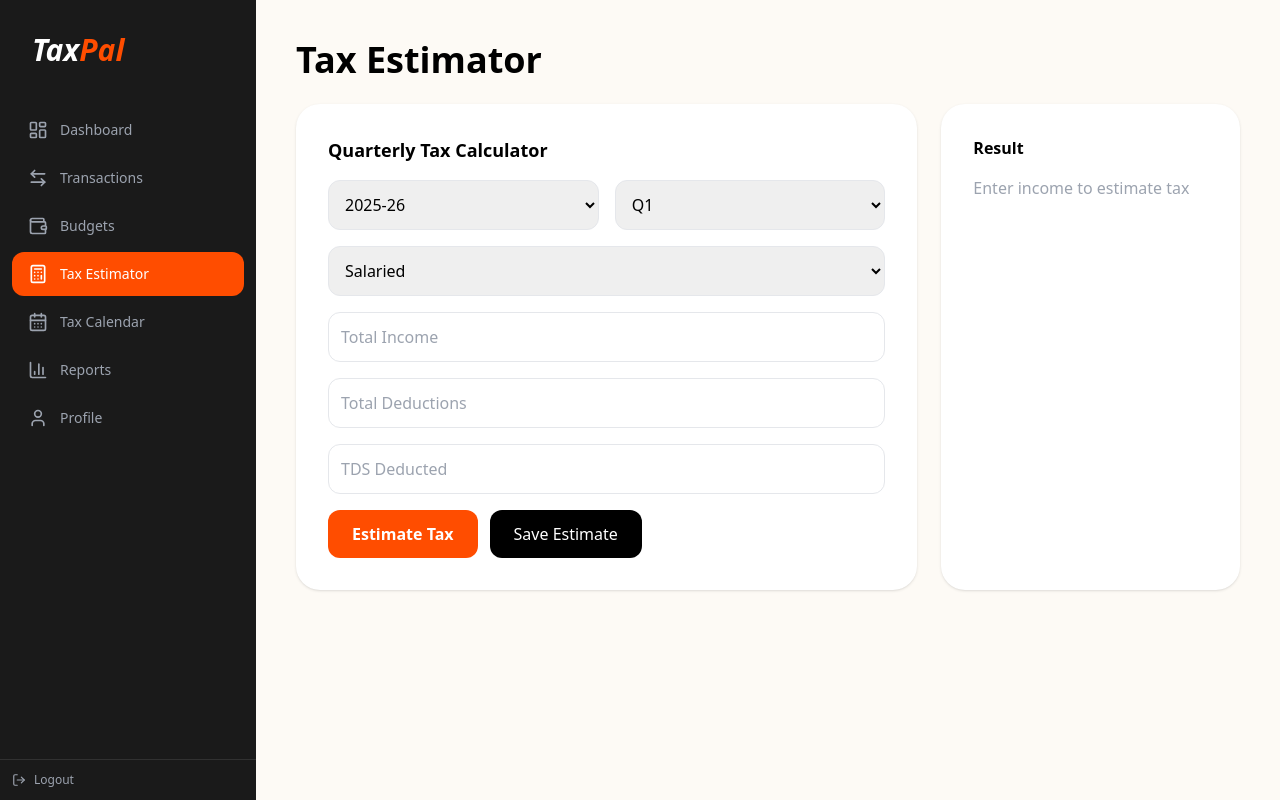
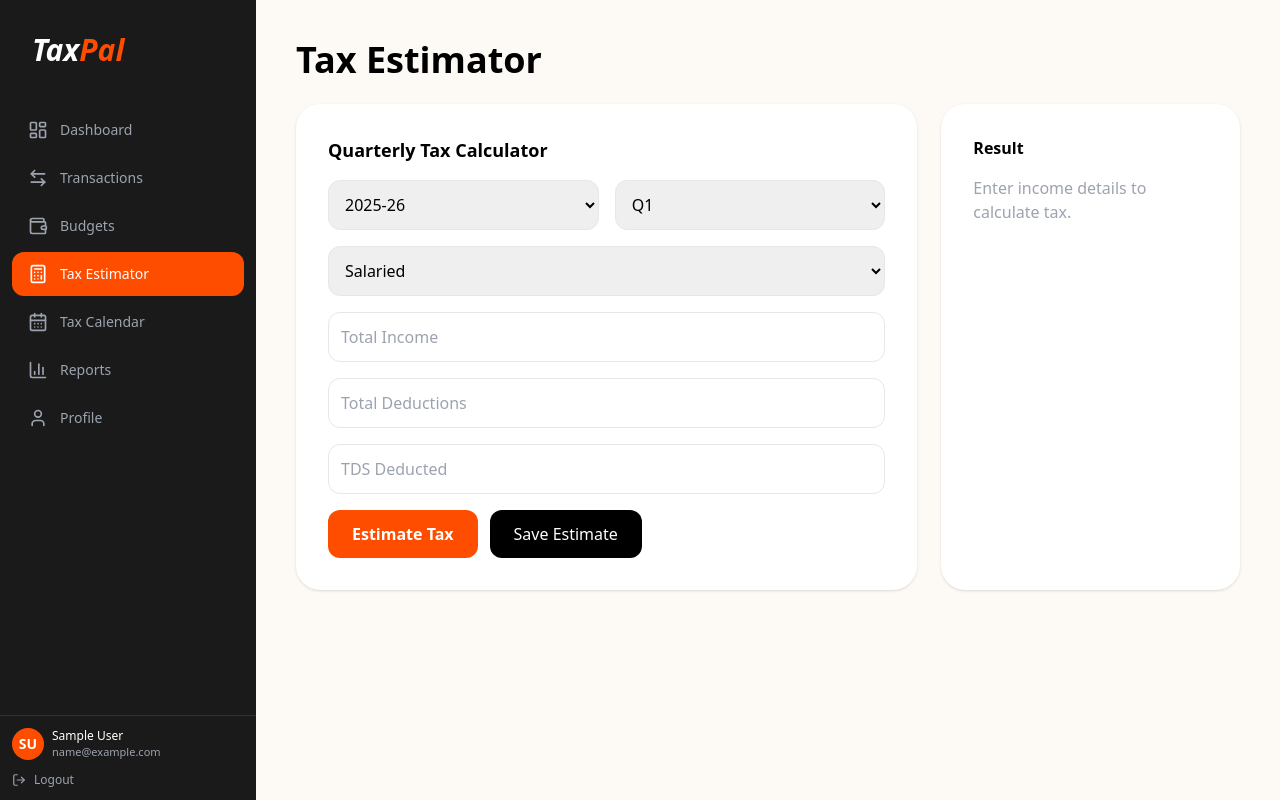
Before and after one commit to springboardmentor1808b-hub/-TaxPal-Personal-Finance-Tax-Estimator-for-Freelancers, a React (Vite) app in the folder frontend/: page /tax-estimator in a window 1280 px wide. Built offline with nearby package versions, Linux system fonts and the light colour scheme; sample sign-in values are in the browser's storage.

Commit message:
save local changes

```diff
--- a/frontend/src/components/pages/TaxEstimator.jsx
+++ b/frontend/src/components/pages/TaxEstimator.jsx
@@ -1,3 +1,4 @@
+
 import React, { useState } from "react";
 import { useNavigate } from "react-router-dom";
 import {
@@ -8,7 +9,7 @@ import {
   BarChart3,
   User,
   LogOut,
-  CalendarDays
+  CalendarDays,
 } from "lucide-react";
 import API from "../../api";
 
@@ -22,7 +23,7 @@ const TaxEstimator = () => {
     taxpayerType: "Salaried",
     totalIncome: "",
     totalDeductions: "",
-    tds: ""
+    tds: "",
   });
 
   const [result, setResult] = useState(null);
@@ -32,7 +33,7 @@ const TaxEstimator = () => {
   const handleChange = (e) => {
     setForm({
       ...form,
-      [e.target.name]: e.target.value
+      [e.target.name]: e.target.value,
     });
   };
 
@@ -43,11 +44,12 @@ const TaxEstimator = () => {
       totalIncome: Number(form.totalIncome),
       totalDeductions: Number(form.totalDeductions) || 0,
       isSalaried: form.taxpayerType === "Salaried",
-      tds: form.taxpayerType === "Salaried"
+      tds:
+        form.taxpayerType === "Salaried"
           ? Number(form.tds) || 0
           : 0,
       saveEstimate: save,
-      replaceEstimate: replace
+      replaceEstimate: replace,
     };
   };
 
@@ -55,13 +57,13 @@ const TaxEstimator = () => {
     try {
       setLoading(true);
 
-      const res = await API.post("/tax/calculate", buildPayload(false,false));
+      const res = await API.post("/tax/calculate", buildPayload());
 
       setResult(res.data.data);
-      setEstimateExists(res.data.data.estimateExists);
-
+      setEstimateExists(res.data.data.estimateExists || false);
     } catch (err) {
-      alert(err.response?.data?.message || "Calculation failed");
+      console.error(err);
+      alert("Tax calculation failed");
     } finally {
       setLoading(false);
     }
@@ -69,40 +71,32 @@ const TaxEstimator = () => {
 
   const saveEstimate = async () => {
     try {
-      setLoading(true);
-
-      const res = await API.post("/tax/calculate", buildPayload(true,false));
+      const res = await API.post("/tax/calculate", buildPayload(true, false));
 
       setResult(res.data.data);
-      alert("Estimate Saved");
-
+      alert("Estimate saved successfully");
     } catch (err) {
-      alert(err.response?.data?.message || "Save failed");
-    } finally {
-      setLoading(false);
+      console.error(err);
+      alert("Save failed");
     }
   };
 
   const replaceEstimate = async () => {
     try {
-      setLoading(true);
-
-      const res = await API.post("/tax/calculate", buildPayload(true,true));
+      const res = await API.post("/tax/calculate", buildPayload(true, true));
 
       setResult(res.data.data);
-      alert("Estimate Updated");
-
+      alert("Estimate replaced successfully");
     } catch (err) {
-      alert(err.response?.data?.message || "Replace failed");
-    } finally {
-      setLoading(false);
+      console.error(err);
+      alert("Replace failed");
     }
   };
 
   return (
     <div className="flex min-h-screen bg-[#fdfaf5]">
 
-      {/* SIDEBAR */}
+      {/* Sidebar */}
       <aside className="w-64 bg-[#1a1a1a] flex flex-col fixed h-full">
         <div className="p-8">
           <h1 className="text-3xl font-black italic text-white">
@@ -111,44 +105,57 @@ const TaxEstimator = () => {
         </div>
 
         <nav className="flex-1 px-3 mt-2 space-y-1">
-          <NavItem icon={<LayoutDashboard size={20}/>} label="Dashboard" onClick={()=>navigate("/dashboard")} />
-          <NavItem icon={<ArrowLeftRight size={20}/>} label="Transactions" />
-          <NavItem icon={<Wallet size={20}/>} label="Budgets" />
-          <NavItem icon={<Calculator size={20}/>} label="Tax Estimator" active />
-          <NavItem icon={<CalendarDays size={20}/>} label="Tax Calendar" />
-          <NavItem icon={<BarChart3 size={20}/>} label="Reports" />
-          <NavItem icon={<User size={20}/>} label="Profile" />
+          <NavItem icon={<LayoutDashboard size={20} />} label="Dashboard" onClick={() => navigate("/dashboard")} />
+          <NavItem icon={<ArrowLeftRight size={20} />} label="Transactions" onClick={() => navigate("/transactions")} />
+          <NavItem icon={<Wallet size={20} />} label="Budgets" onClick={() => navigate("/budgets")} />
+          <NavItem icon={<Calculator size={20} />} label="Tax Estimator" active />
+          <NavItem icon={<CalendarDays size={20} />} label="Tax Calendar" onClick={() => navigate("/tax-calendar")} />
+          <NavItem icon={<BarChart3 size={20} />} label="Reports" />
+          <NavItem icon={<User size={20} />} label="Profile" onClick={() => navigate("/profile")} />
         </nav>
 
         <div className="p-3 border-t border-white/10">
+          <div className="flex items-center gap-2 mb-3 text-white">
+            <div className="w-8 h-8 bg-[#ff4d00] rounded-full flex items-center justify-center text-sm font-semibold">
+              {user?.firstName?.charAt(0)}
+              {user?.lastName?.charAt(0)}
+            </div>
+
+            <div>
+              <p className="text-xs font-medium">
+                {user?.firstName} {user?.lastName}
+              </p>
+              <p className="text-[11px] text-gray-400">
+                {user?.email}
+              </p>
+            </div>
+          </div>
+
           <button
-            onClick={()=>{
+            onClick={() => {
               localStorage.clear();
               navigate("/login");
             }}
             className="flex items-center gap-2 text-xs text-gray-400 hover:text-[#ff4d00]"
           >
-            <LogOut size={14}/> Logout
+            <LogOut size={14} /> Logout
           </button>
         </div>
       </aside>
 
-      {/* MAIN */}
+      {/* Main */}
       <main className="flex-1 ml-64 p-10">
-
         <h1 className="text-4xl font-black mb-6">Tax Estimator</h1>
 
         <div className="grid grid-cols-3 gap-6">
 
-          {/* FORM */}
+          {/* Form */}
           <div className="col-span-2 bg-white p-8 rounded-3xl shadow">
-
             <h2 className="text-lg font-bold mb-4">
               Quarterly Tax Calculator
             </h2>
 
             <div className="grid grid-cols-2 gap-4 mb-4">
-
               <select
                 name="financialYear"
                 value={form.financialYear}
@@ -171,7 +178,6 @@ const TaxEstimator = () => {
                 <option>Q3</option>
                 <option>Q4</option>
               </select>
-
             </div>
 
             <select
@@ -180,8 +186,8 @@ const TaxEstimator = () => {
               onChange={handleChange}
               className="w-full border p-3 rounded-xl mb-4"
             >
-              <option>Salaried</option>
-              <option>Business</option>
+              <option value="Salaried">Salaried</option>
+              <option value="Business">Business</option>
             </select>
 
             <input
@@ -214,13 +220,12 @@ const TaxEstimator = () => {
             )}
 
             <div className="flex gap-3">
-
               <button
                 onClick={calculateTax}
                 disabled={loading}
                 className="bg-[#ff4d00] text-white px-6 py-3 rounded-xl font-bold"
               >
-                Estimate Tax
+                {loading ? "Calculating..." : "Estimate Tax"}
               </button>
 
               <button
@@ -238,24 +243,21 @@ const TaxEstimator = () => {
                   Replace Estimate
                 </button>
               )}
-
             </div>
           </div>
 
-          {/* RESULT */}
+          {/* Result */}
           <div className="bg-white p-8 rounded-3xl shadow">
-
             <h2 className="font-bold mb-4">Result</h2>
 
             {!result && (
               <p className="text-gray-400">
-                Enter income to estimate tax
+                Enter income details to calculate tax.
               </p>
             )}
 
             {result && (
               <div className="space-y-3">
-
                 <div>
                   <b>Taxable Income:</b> ₹{result.taxableIncome}
                 </div>
@@ -267,20 +269,18 @@ const TaxEstimator = () => {
                 <div className="text-xl font-bold text-[#ff4d00]">
                   Payable Till {form.quarter}: ₹{result.payableTillQuarter}
                 </div>
-
               </div>
             )}
-
           </div>
 
         </div>
-
       </main>
     </div>
   );
 };
 
-const NavItem = ({ icon, label, active = false, onClick }) => (
+const NavItem = ({ icon, label, active = false, onClick }) => {
+  return (
     <div
       onClick={onClick}
       className={`flex items-center gap-3 px-4 py-3 rounded-xl cursor-pointer ${
@@ -293,5 +293,6 @@ const NavItem = ({ icon, label, active = false, onClick }) => (
       <span className="text-sm">{label}</span>
     </div>
   );
+};
 
 export default TaxEstimator;
```
Lines whose indentation alone changed are shown as unchanged.
